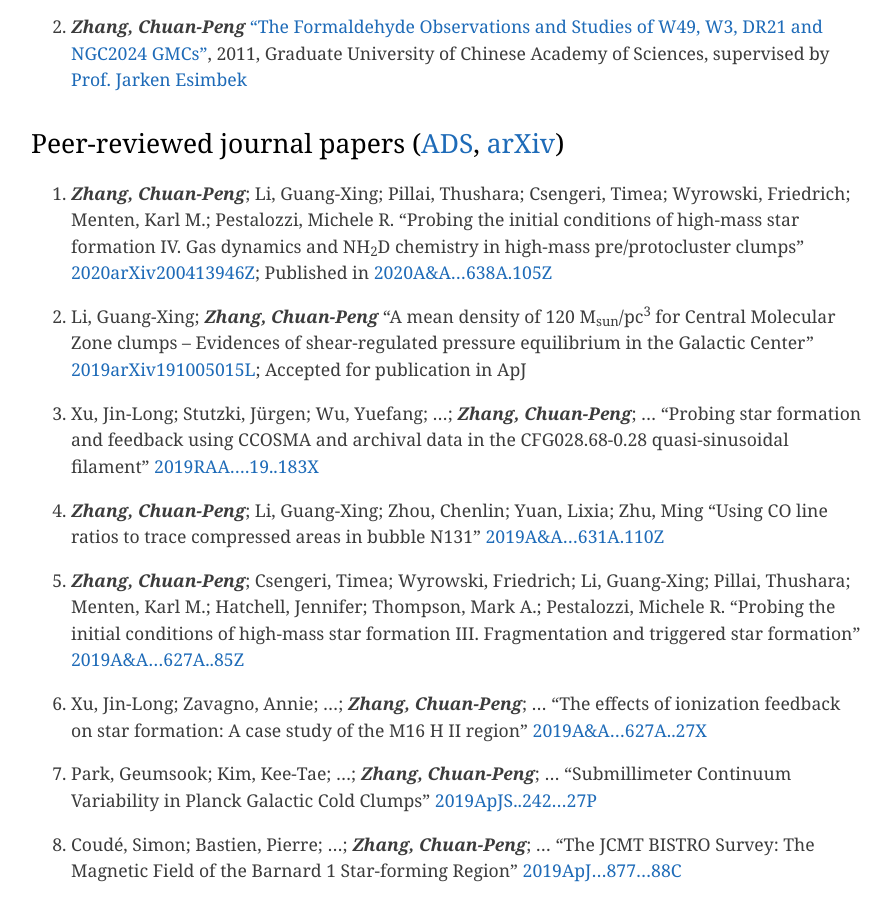
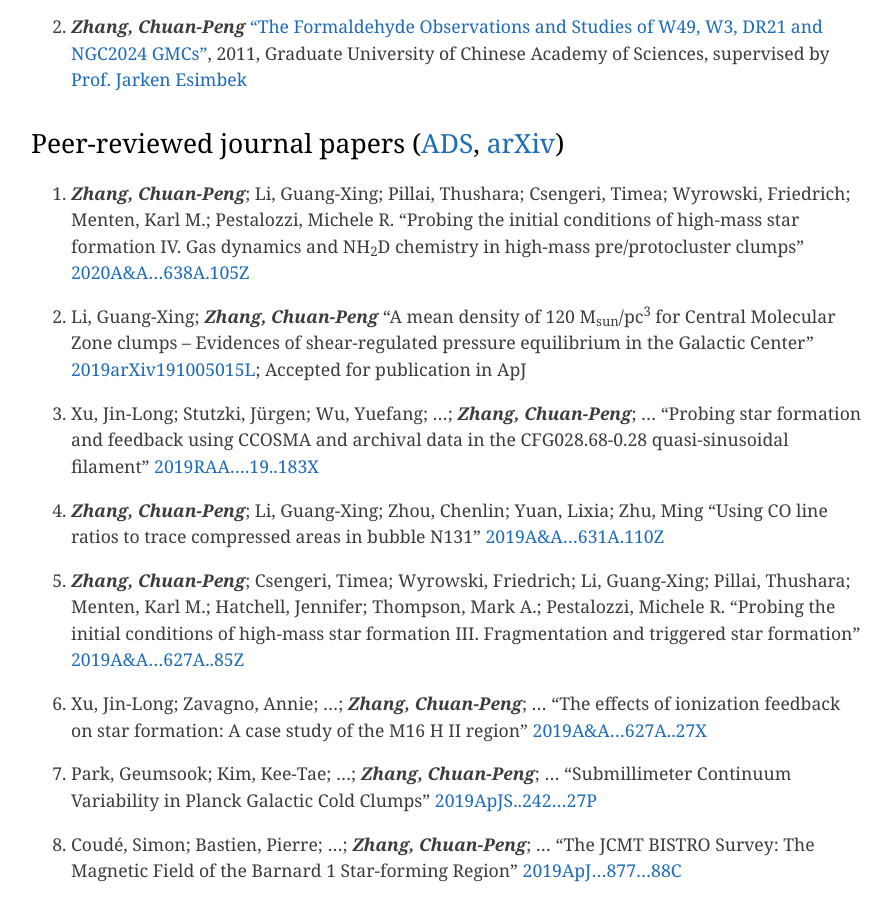
Before and after one commit to zcp521/zcp521.github.io, a Jekyll site: the page built from pub.md, in a window 1280 px wide and 900 px high, scrolled down 555 px. Shown: the whole window, without its empty margins (193-1084 px from the left). Built offline with Jekyll 4.4.1, drawn with Linux system fonts in a browser that asks for light colours.

Commit message:
Update pub.md

```diff
--- a/pub.md
+++ b/pub.md
@@ -16,8 +16,7 @@
 
 40. ***Zhang, Chuan-Peng***; Li, Guang-Xing; Pillai, Thushara; Csengeri, Timea; Wyrowski, Friedrich; Menten, Karl M.; Pestalozzi, Michele R.
 	"Probing the initial conditions of high-mass star formation IV. Gas dynamics and NH<sub>2</sub>D chemistry in high-mass pre/protocluster clumps"
-	[2020arXiv200413946Z](https://ui.adsabs.harvard.edu/abs/2020arXiv200413946Z);
-	Published in [2020A&A...638A.105Z](https://ui.adsabs.harvard.edu/abs/2020A%26A...638A.105Z)
+	[2020A&A...638A.105Z](https://ui.adsabs.harvard.edu/abs/2020A%26A...638A.105Z)
 
 39. Li, Guang-Xing; ***Zhang, Chuan-Peng***
 	"A mean density of 120 M<sub>sun</sub>/pc<sup>3</sup> for Central Molecular Zone clumps – Evidences of shear-regulated pressure equilibrium in the Galactic Center"
```
